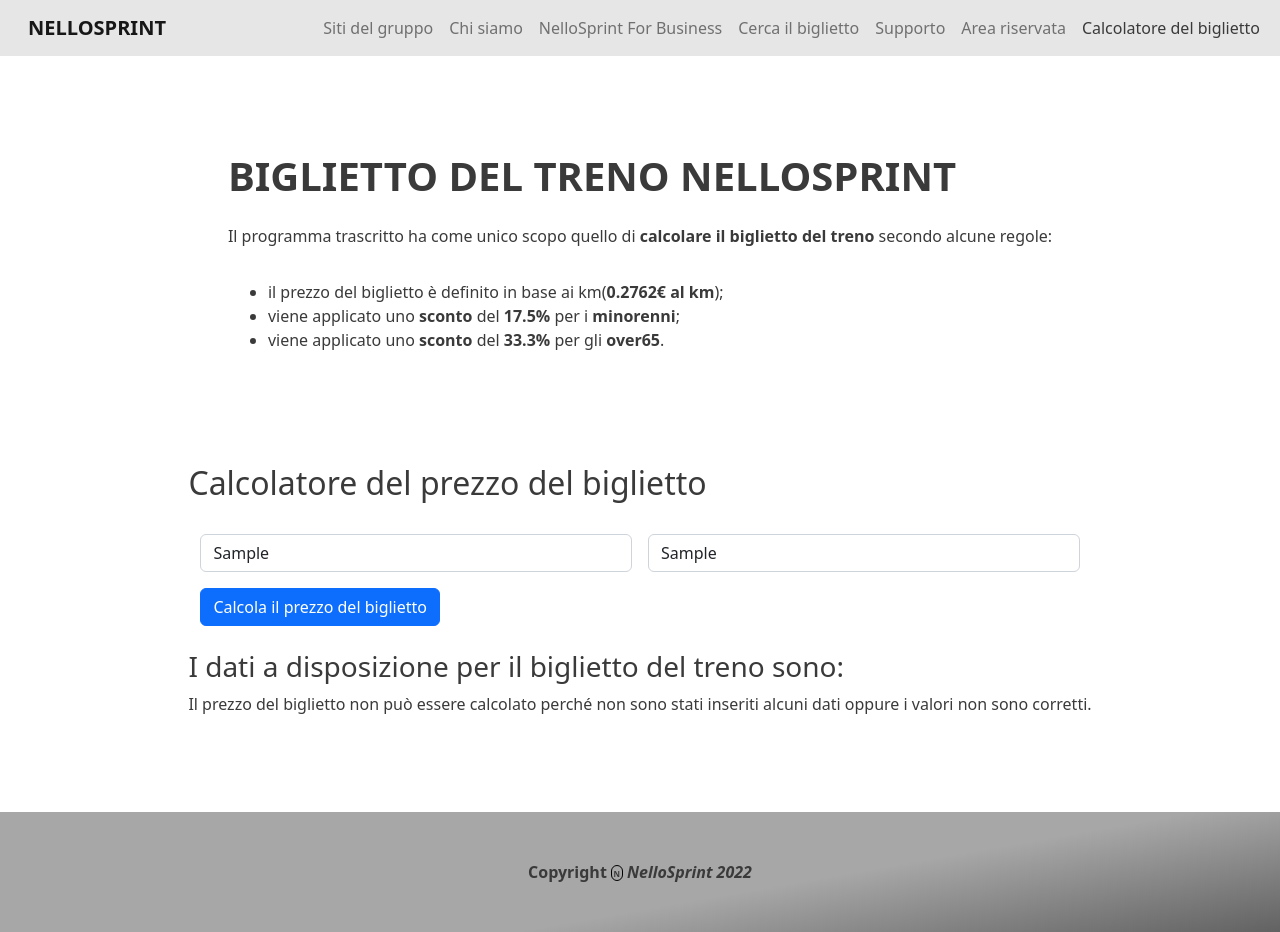
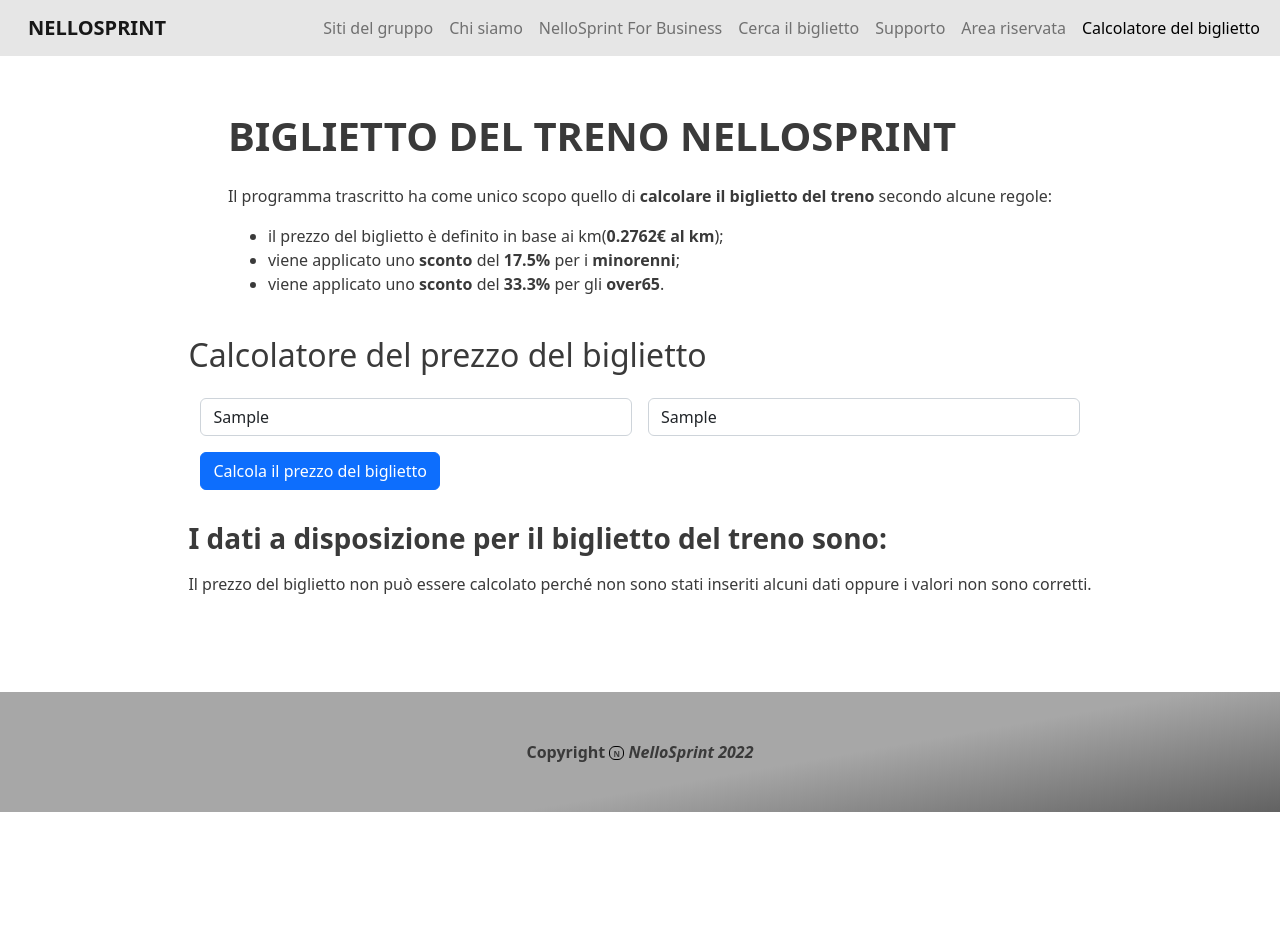
Before and after one commit to AnielloPiscopo/js-biglietto-treno-form, a plain HTML site: page index.html in a window 1280 px wide. Both pictures are taken after typing "Sample", "Sample" into the empty fields and a click on the button "Calcola il prezzo del biglietto". After the commit the page ends 812 px from the top, so only its background shows below. Drawn offline with nearby package versions, Linux system fonts and the light colour scheme.

Commit message:
Made some estetical improvements

```diff
--- a/JS/script.js
+++ b/JS/script.js
@@ -48,12 +48,12 @@ btn.addEventListener('click' , function(){
 
     // ? VISUALIZATION OF THE FINAL PRICE AND OF THE OTHER VALUE
 
-    // * 1)Elimination of the previous div
+    // * Elimination of the previous div
     if(formContainer.lastElementChild != formContainer.querySelector('form')){
         formContainer.lastElementChild.remove();
     }
 
-    // * 2)Creation of HTML elements
+    // * Creation of HTML elements
     const ul = document.createElement('ul');
     const ageLi = document.createElement('li');
     const kmToTravelLi = document.createElement('li');
@@ -61,8 +61,8 @@ btn.addEventListener('click' , function(){
     const infoTicket = document.createElement('div');
     const infoTitle = document.createElement('h3');
 
-    // * 3)Putting the Inner HTML
-    infoTitle.innerHTML = 'I dati a disposizione per il biglietto del treno sono:';
+    // * Putting the Inner HTML
+    infoTitle.innerHTML = '<strong>I dati a disposizione per il biglietto del treno sono:</strong>';
 
     if(Number.isNaN(ageUser) || Number.isNaN(kmToTravel)){
         ticketPriceLi.innerHTML = 'Il prezzo del biglietto non può essere calcolato perché non sono stati inseriti alcuni dati oppure i valori non sono corretti.';
@@ -76,15 +76,19 @@ btn.addEventListener('click' , function(){
         kmToTravel = isADecimalNumber(kmToTravel);
         ticketPrice = isADecimalNumber(ticketPrice);
 
-        kmToTravelLi.innerHTML = `L'utente deve percorrere ${kmToTravel}km;`
-        ageLi.innerHTML = `L'utente ha ${ageUser} anni;`;
-        ticketPriceLi.innerHTML = `Il prezzo del tuo biglietto è di ${ticketPrice}&euro;.`;
+        kmToTravelLi.innerHTML = `L'utente deve percorrere <strong>${kmToTravel}km</strong>;`
+        ageLi.innerHTML = `L'utente ha <strong>${ageUser} anni;</strong>`;
+        ticketPriceLi.innerHTML = `Il prezzo del tuo biglietto è di <strong>${ticketPrice}&euro;</strong>.`;
 
         ul.append(kmToTravelLi);
         ul.append(ageLi);
     }
 
-    // * 4)Appending the elements in the HTML
+    // * Adding of some bootstrap classes;
+    infoTicket.classList.add('pt-3');
+    ul.classList.add('pt-2');
+
+    // * Appending the elements in the HTML
     formContainer.append(infoTicket);
     infoTicket.append(infoTitle);
     infoTicket.append(ul);
--- a/css/style.css
+++ b/css/style.css
@@ -6,7 +6,8 @@ GENERAL STYLES */
     /* ? COLORS */
     --header-nav-bg-color:#e6e6e6;
     --main-color-text:#3a3a3a;
-    --header-nav-color:#707070;
+    --header-nav-link-color:#707070;
+    --header-nav-link-active-color: black;
     --footer-bg-color: linear-gradient(170deg, rgba(167,167,167,1) 61%, rgba(98,98,98,1) 100%);
 }
 
@@ -38,7 +39,7 @@ header nav{
 }
 
 header nav a.my-nav-link{
-    color: var(--header-nav-color);
+    color: var(--header-nav-link-color);
 }
 
 header nav a.my-nav-link:hover{
@@ -46,7 +47,7 @@ header nav a.my-nav-link:hover{
 }
 
 header nav a.my-nav-link.active.nav-link{
-    color: var(--main-color-text);
+    color: var(--header-nav-link-active-color);
 }
 
 
@@ -59,5 +60,5 @@ footer span.my-icon{
     font-size: 0.5rem;
     vertical-align: middle;
     border: 1px solid black;
-    padding: 0.1rem;
+    padding: 0.05rem 0.2rem;
 }
--- a/index.html
+++ b/index.html
@@ -108,9 +108,9 @@
         <main>
             <div class="container-fluid px-4 py-5 align-items-center d-flex flex-column">
                 <!-- ? INTRODUCTION -->
-                <section id="introduction" class="py-5">
+                <section id="introduction" class="py-2 pb-md-3">
                     <h1 class="my-title fw-bold text-uppercase">Biglietto del treno NelloSprint</h1>
-                    <p class="py-3">
+                    <p class="pt-3">
                         Il programma trascritto ha come unico scopo quello di <strong>calcolare il biglietto del treno</strong> secondo alcune regole:
 
                         <ul>
@@ -122,13 +122,13 @@
                 </section>
 
                 <!-- ? TICKET PRICE CALCULATOR -->
-                <section id="ticket-price-calculator" class="form-container py-5">
+                <section id="ticket-price-calculator" class="form-container py-2 pb-md-5">
                     <!-- ? Title -->
                     <h2 class="my-title">
                         Calcolatore del prezzo del biglietto
                     </h2>
                     <!-- ? Form -->
-                    <form class="py-4 container-fluid">
+                    <form class="py-3 container-fluid">
                         <div class="row g-3">
                             <div class="col-12 col-md-6">
                                 <input type="text" inputmode="numeric" class="form-control" placeholder="Digita qui il numero di chilometri da percorrere" name="km-to-travel">
```
